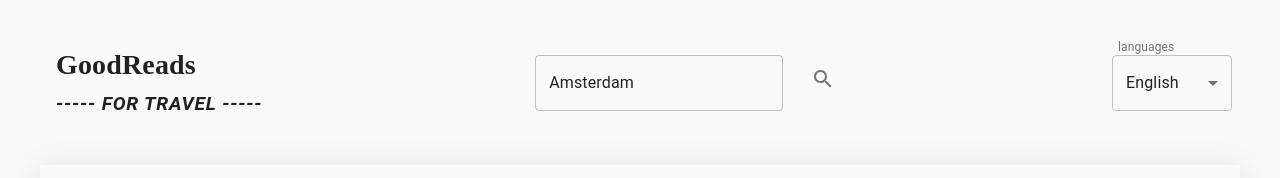
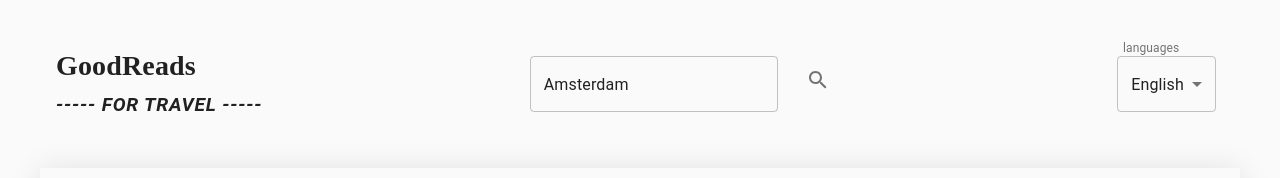
Before and after one commit to MilaRCDias/Good-Reads-For-Travel, a React (Create React App) app: page / in a window 1280 px wide. Shown: the top 178 px of the page. Built offline with nearby package versions, Linux system fonts and the light colour scheme; a web font is replaced by a local one.

Commit message:
language component file

```diff
--- a/src/App.js
+++ b/src/App.js
@@ -1,46 +1,40 @@
 import React, { useState } from "react";
 import Grid from "@material-ui/core/Grid";
-import Select from "@material-ui/core/Select";
-import FormControl from "@material-ui/core/FormControl";
-import InputLabel from "@material-ui/core/InputLabel";
-import MenuItem from "@material-ui/core/MenuItem";
+
 import style from "./App.module.css";
 import { Container } from "@material-ui/core";
-import { useTranslation } from "react-i18next";
 import TextField from "@material-ui/core/TextField";
 import IconButton from "@material-ui/core/IconButton";
 import SearchButton from '@material-ui/icons/Search';
 
 import GoodRead from "./containers/GoodRead";
+import LanguadeSelection from "./components/LanguageSelection";
 
 /**
- * Simple Page structure with search bar and language selection
+ * App View is a simple page structure with search bar,
+ * language selection and a component that shows result of the book search
  */
 
 const App = () => {
-
-  /**
-   * For display/test propose, this single page was created
-   * with change language selection
-   * and search input for user
-   */
-  const [languageSelect, setLanguageSelect] = useState("en");
-  const { t, i18n } = useTranslation();
   const [userInput, setUserInput] = useState("Amsterdam");
   const [location, setLocation] = useState();
 
+
+  /**
+   *  Function to handle change user input
+   * @param {} e
+   */
   const onChangeInput = (e) => {
     setUserInput(e.target.value);
   };
 
+
+/**
+ *  Function handle submit user's input
+ */
   const onSubmit = () => {
     const value = userInput.split(",");
     setLocation(value);
-  };
-
-  const handleChangeLang = (event) => {
-    setLanguageSelect(event.target.value);
-    i18n.changeLanguage(event.target.value);
   };
 
 
@@ -71,19 +65,9 @@ const App = () => {
             </IconButton>
           </form>
         </div>
-        <FormControl variant="outlined" classes={{ root: style.formControl }}>
-          <InputLabel id="language">{t("languages_label")}</InputLabel>
-          <Select
-            labelId="language"
-            id="language"
-            value={languageSelect}
-            onChange={handleChangeLang}
-          >
-            <MenuItem value="en">{t("label_english")}</MenuItem>
-            <MenuItem value="pt">{t("label_portuguese")}</MenuItem>
-            <MenuItem value="fr">{t("label_french")}</MenuItem>
-          </Select>
-        </FormControl>
+       <div classes={{ root: style.formControl }}>
+       <LanguadeSelection />
+       </div>
       </Grid>
       {/* **** GOOD READS FOR TRAVEL COMPONENT  **** */}
       <GoodRead locationInput={location} />
--- /dev/null
+++ b/src/components/LanguageSelection/index.js
@@ -0,0 +1,38 @@
+import React, {useState} from 'react';
+import Select from "@material-ui/core/Select";
+import FormControl from "@material-ui/core/FormControl";
+import InputLabel from "@material-ui/core/InputLabel";
+import MenuItem from "@material-ui/core/MenuItem";
+import { useTranslation } from "react-i18next";
+
+
+const LanguadeSelection = () => {
+  const { t, i18n } = useTranslation();
+  const [languageSelect, setLanguageSelect] = useState("en");
+
+
+  const handleChangeLang = (event) => {
+    setLanguageSelect(event.target.value);
+    i18n.changeLanguage(event.target.value);
+  };
+
+  return (
+    <div>
+      <FormControl variant="outlined" >
+        <InputLabel id="language">{t("languages_label")}</InputLabel>
+        <Select
+          labelId="language"
+          id="language"
+          value={languageSelect}
+          onChange={handleChangeLang}
+        >
+          <MenuItem value="en">{t("label_english")}</MenuItem>
+          <MenuItem value="pt">{t("label_portuguese")}</MenuItem>
+          <MenuItem value="fr">{t("label_french")}</MenuItem>
+        </Select>
+      </FormControl>
+    </div>
+  );
+};
+
+export default LanguadeSelection;
--- a/src/components/ListingBook/index.js
+++ b/src/components/ListingBook/index.js
@@ -5,10 +5,21 @@ import Skeleton from "@material-ui/lab/Skeleton";
 import { useTranslation } from "react-i18next";
 import style from "./ListingBook.module.css";
 
+
+/** ListingBook component, presentational component
+ * to show the search result as a list
+ * usage of loading skeleton
+ * @param {array} data
+ * @param {boolean} loading
+ */
 const ListingBook = ({ data, loading }) => {
   const { t } = useTranslation();
 
-  const coverUrl = process.env.REACT_APP_COVER_IMAGE_URL;
+
+/**
+ *  Urls of cover image
+ * */
+const coverUrl = process.env.REACT_APP_COVER_IMAGE_URL;
   const defaultImage = "https://bit.ly/2TbQXhk";
 
   return (
--- a/src/containers/GoodRead/index.js
+++ b/src/containers/GoodRead/index.js
@@ -17,7 +17,7 @@ import EmptyState from "../EmptyState";
 /**
  *  GOOD READ WIDGET
  *  Container component of Good Reads for travel
- *
+ *  @param {array} locationInput - it accepts: (city),(city,country) or(latitude,longitude)
  */
 
 const GoodRead = ({ locationInput }) => {
@@ -148,9 +148,6 @@ const GoodRead = ({ locationInput }) => {
     setLoading(false);
   };
 
-
-
-
   return (
     <div className={style.main}>
       <Grid
@@ -190,7 +187,6 @@ const GoodRead = ({ locationInput }) => {
               </Select>
             </FormControl>
           </Grid>
-
         </Grid>
       </Grid>
       <div>
```
